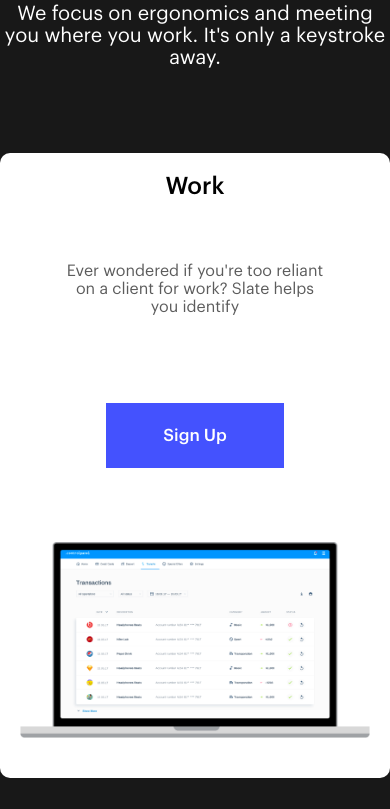
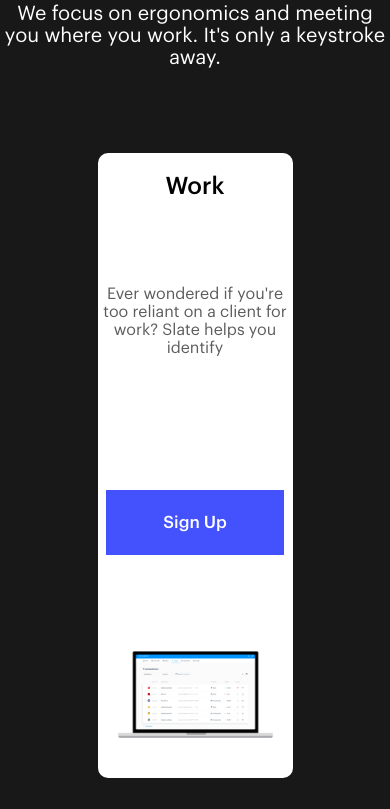
Before and after one commit to 4193883-eng/FIGMA__________LAND-----, a plain HTML site: page index.html in a window 390 px wide. Shown: the part 1199-2008 px from the top of the page. Drawn offline with Linux system fonts and the light colour scheme.

Commit message:
Chnged the look of the block with contents class

```diff
--- a/css/style.css
+++ b/css/style.css
@@ -205,7 +205,7 @@ body{
     .contents_block{
         margin: auto;
         margin-bottom: 33px;
-        max-width: 1000px;
+        width: 50%;
     }
 }
 /*galley*/
```
